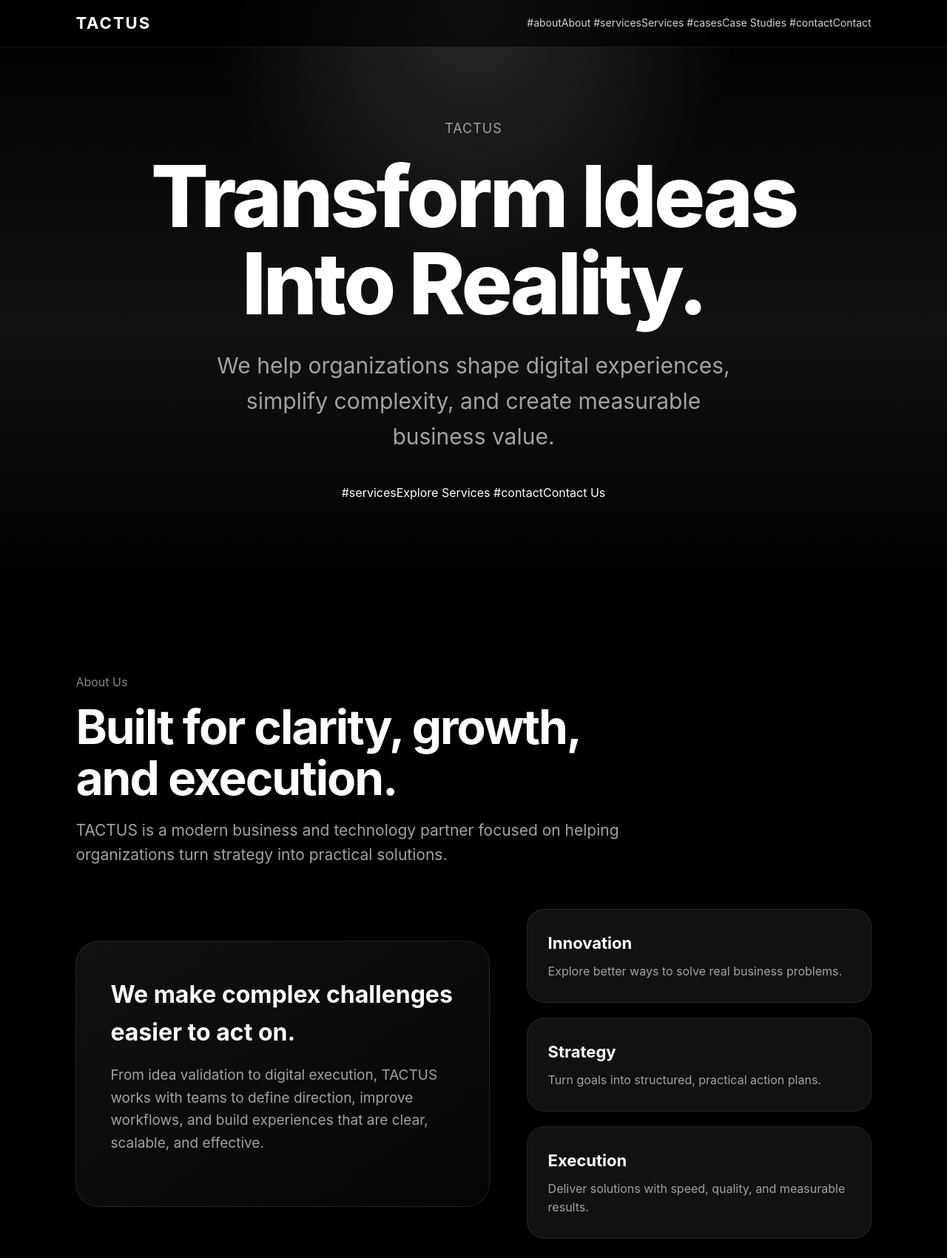
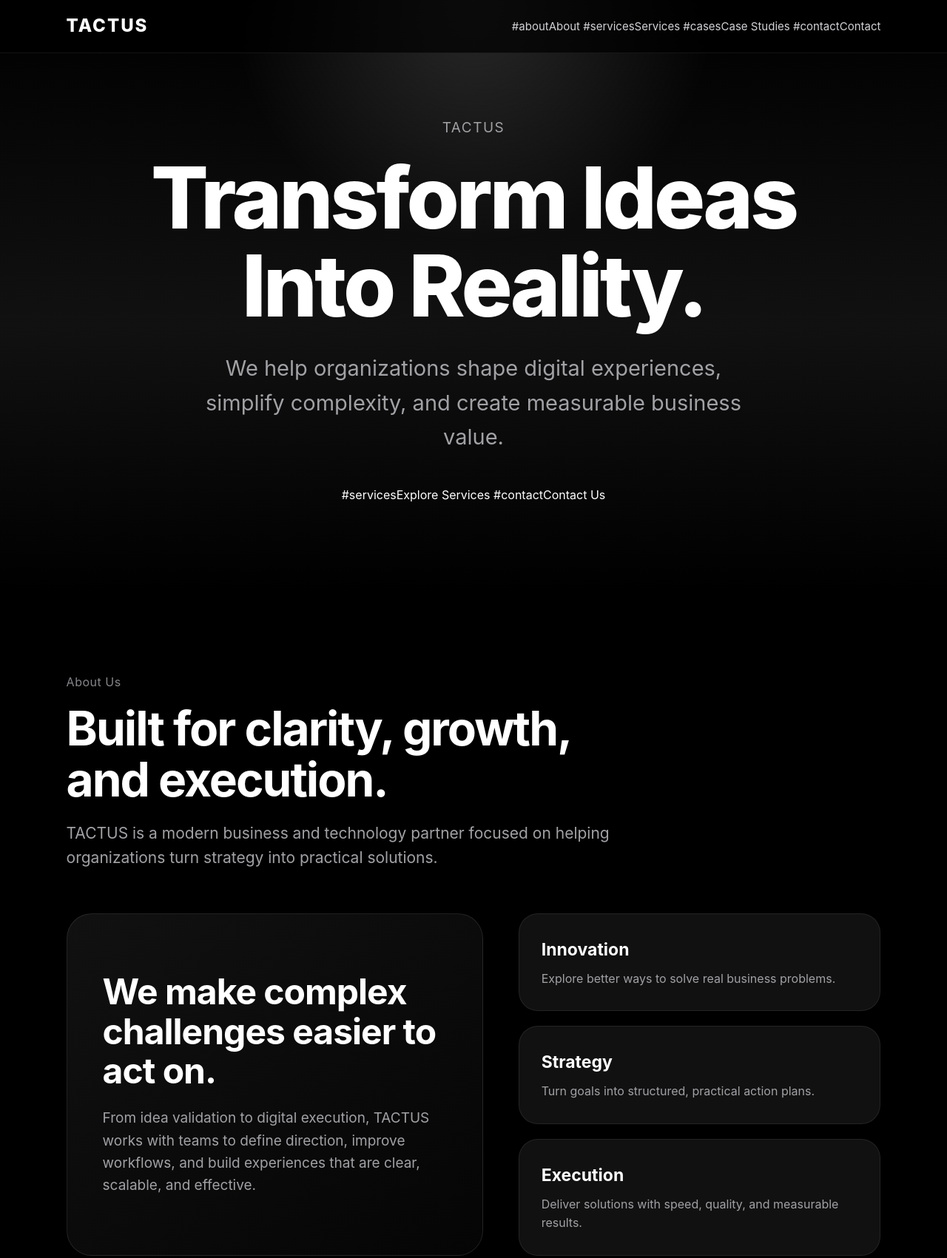
Before and after one commit to tactusofficial/tactusofficial.github.io, a plain HTML site: page index.html in a window 1280 px wide. Shown: the top 1701 px of the page at 74% size. Drawn offline with Linux system fonts and the light colour scheme.

Commit message:
Update index.html

```diff
--- a/index.html
+++ b/index.html
@@ -32,28 +32,30 @@
         nav {
             position: fixed;
             top: 0;
+            left: 0;
             width: 100%;
-            height: 64px;
-            padding: 0 8%;
+            height: 72px;
+            padding: 0 7%;
             display: flex;
             justify-content: space-between;
             align-items: center;
-            background: rgba(0, 0, 0, 0.65);
+            background: rgba(0, 0, 0, 0.72);
             backdrop-filter: blur(18px);
+            -webkit-backdrop-filter: blur(18px);
             z-index: 1000;
             border-bottom: 1px solid rgba(255, 255, 255, 0.08);
         }
 
         .logo {
-            font-size: 22px;
-            font-weight: 700;
+            font-size: 24px;
+            font-weight: 800;
             letter-spacing: 2px;
         }
 
         .nav-links {
             display: flex;
-            gap: 32px;
-            font-size: 14px;
+            gap: 34px;
+            font-size: 15px;
             color: #d2d2d7;
         }
 
@@ -62,18 +64,18 @@
         }
 
         .nav-links a:hover {
-            color: #fff;
+            color: #ffffff;
         }
 
         .hero {
             min-height: 100vh;
-            padding: 120px 8% 80px;
+            padding: 130px 7% 90px;
             display: flex;
             align-items: center;
             justify-content: center;
             text-align: center;
             background:
-                radial-gradient(circle at top, rgba(255,255,255,0.16), transparent 35%),
+                radial-gradient(circle at top center, rgba(255, 255, 255, 0.16), transparent 32%),
                 linear-gradient(180deg, #000 0%, #111 55%, #000 100%);
         }
 
@@ -83,32 +85,34 @@
 
         .eyebrow {
             color: #a1a1a6;
-            font-size: 18px;
-            margin-bottom: 18px;
-            letter-spacing: 1px;
+            font-size: 19px;
+            margin-bottom: 20px;
+            letter-spacing: 1.5px;
+            opacity: 0;
+            transform: translateY(30px);
             animation: fadeUp 1s ease forwards;
         }
 
         .hero h1 {
-            font-size: clamp(54px, 9vw, 118px);
-            line-height: 1.02;
-            font-weight: 800;
+            font-size: clamp(54px, 9vw, 116px);
+            line-height: 1.03;
+            font-weight: 850;
             letter-spacing: -4px;
-            margin-bottom: 28px;
+            margin-bottom: 30px;
             opacity: 0;
             transform: translateY(40px);
-            animation: fadeUp 1.2s ease forwards;
+            animation: fadeUp 1.1s ease forwards;
             animation-delay: 0.15s;
         }
 
         .hero p {
-            max-width: 720px;
-            margin: 0 auto 40px;
-            font-size: clamp(20px, 2.4vw, 30px);
+            max-width: 760px;
+            margin: 0 auto 42px;
+            font-size: clamp(20px, 2.3vw, 29px);
             color: #a1a1a6;
             opacity: 0;
             transform: translateY(40px);
-            animation: fadeUp 1.2s ease forwards;
+            animation: fadeUp 1.1s ease forwards;
             animation-delay: 0.35s;
         }
 
@@ -119,26 +123,27 @@
             flex-wrap: wrap;
             opacity: 0;
             transform: translateY(40px);
-            animation: fadeUp 1.2s ease forwards;
+            animation: fadeUp 1.1s ease forwards;
             animation-delay: 0.55s;
         }
 
         .btn {
-            padding: 14px 28px;
+            display: inline-block;
+            padding: 14px 30px;
             border-radius: 999px;
             font-size: 16px;
             transition: all 0.35s ease;
-            border: 1px solid rgba(255, 255, 255, 0.3);
+            border: 1px solid rgba(255, 255, 255, 0.32);
         }
 
         .btn-primary {
-            background: #fff;
-            color: #000;
+            background: #ffffff;
+            color: #000000;
         }
 
         .btn-secondary {
             background: transparent;
-            color: #fff;
+            color: #ffffff;
         }
 
         .btn:hover {
@@ -147,26 +152,27 @@
         }
 
         section {
-            padding: 110px 8%;
+            padding: 110px 7%;
         }
 
         .section-header {
-            max-width: 760px;
-            margin-bottom: 56px;
+            max-width: 800px;
+            margin-bottom: 58px;
         }
 
         .section-header span {
             display: block;
             color: #86868b;
-            margin-bottom: 12px;
+            margin-bottom: 14px;
             font-size: 16px;
+            letter-spacing: 0.5px;
         }
 
         .section-header h2 {
             font-size: clamp(38px, 5vw, 72px);
             line-height: 1.08;
             letter-spacing: -2px;
-            margin-bottom: 20px;
+            margin-bottom: 22px;
         }
 
         .section-header p {
@@ -176,22 +182,27 @@
 
         .about-grid {
             display: grid;
-            grid-template-columns: 1.2fr 1fr;
-            gap: 50px;
-            align-items: center;
+            grid-template-columns: 1.15fr 1fr;
+            gap: 48px;
+            align-items: stretch;
         }
 
         .about-card {
-            background: linear-gradient(145deg, #111, #050505);
+            background: linear-gradient(145deg, #111111, #050505);
             border: 1px solid rgba(255, 255, 255, 0.1);
-            border-radius: 32px;
-            padding: 46px;
-            min-height: 360px;
+            border-radius: 34px;
+            padding: 48px;
+            min-height: 380px;
+            display: flex;
+            flex-direction: column;
+            justify-content: center;
         }
 
         .about-card h3 {
-            font-size: 32px;
-            margin-bottom: 18px;
+            font-size: clamp(30px, 4vw, 48px);
+            line-height: 1.12;
+            margin-bottom: 22px;
+            letter-spacing: -1px;
         }
 
         .about-card p {
@@ -205,19 +216,26 @@
         }
 
         .point {
-            padding: 28px;
-            background: #111;
-            border-radius: 24px;
+            padding: 30px;
+            background: #111111;
+            border-radius: 26px;
             border: 1px solid rgba(255, 255, 255, 0.08);
+            transition: all 0.35s ease;
+        }
+
+        .point:hover {
+            transform: translateY(-6px);
+            background: #181818;
         }
 
         .point h4 {
-            font-size: 22px;
+            font-size: 23px;
             margin-bottom: 8px;
         }
 
         .point p {
             color: #a1a1a6;
+            font-size: 16px;
         }
 
         .cards {
@@ -227,12 +245,12 @@
         }
 
         .card {
-            min-height: 260px;
+            min-height: 270px;
             padding: 34px;
-            background: #111;
-            border-radius: 28px;
+            background: #111111;
+            border-radius: 30px;
             border: 1px solid rgba(255, 255, 255, 0.08);
-            transition: all 0.4s ease;
+            transition: all 0.42s ease;
         }
 
         .card:hover {
@@ -244,13 +262,13 @@
         .card .number {
             color: #86868b;
             font-size: 14px;
-            margin-bottom: 28px;
+            margin-bottom: 30px;
         }
 
         .card h3 {
             font-size: 26px;
+            line-height: 1.2;
             margin-bottom: 16px;
-            line-height: 1.2;
         }
 
         .card p {
@@ -265,31 +283,34 @@
         }
 
         .case {
-            min-height: 340px;
-            padding: 34px;
-            border-radius: 32px;
+            min-height: 350px;
+            padding: 36px;
+            border-radius: 34px;
             background:
-                linear-gradient(180deg, rgba(255,255,255,0.10), rgba(255,255,255,0.02)),
-                #111;
-            border: 1px solid rgba(255,255,255,0.1);
+                linear-gradient(180deg, rgba(255, 255, 255, 0.1), rgba(255, 255, 255, 0.02)),
+                #111111;
+            border: 1px solid rgba(255, 255, 255, 0.1);
             display: flex;
             flex-direction: column;
             justify-content: space-between;
-            transition: all 0.4s ease;
+            transition: all 0.42s ease;
         }
 
         .case:hover {
             transform: scale(1.03);
+            border-color: rgba(255, 255, 255, 0.24);
         }
 
         .case small {
             color: #86868b;
+            font-size: 14px;
         }
 
         .case h3 {
             font-size: 30px;
             line-height: 1.15;
-            margin-bottom: 16px;
+            margin: 18px 0 16px;
+            letter-spacing: -0.6px;
         }
 
         .case p {
@@ -300,33 +321,35 @@
         .contact {
             text-align: center;
             background:
-                radial-gradient(circle at center, rgba(255,255,255,0.14), transparent 34%),
-                #000;
+                radial-gradient(circle at center, rgba(255, 255, 255, 0.14), transparent 34%),
+                #000000;
         }
 
         .contact h2 {
             font-size: clamp(42px, 6vw, 82px);
             letter-spacing: -2px;
             margin-bottom: 24px;
+            line-height: 1.08;
         }
 
         .contact p {
-            max-width: 640px;
-            margin: 0 auto 36px;
+            max-width: 680px;
+            margin: 0 auto 38px;
             color: #a1a1a6;
             font-size: 22px;
         }
 
         .contact-info {
-            margin-top: 42px;
+            margin-top: 44px;
             color: #d2d2d7;
             line-height: 2;
+            font-size: 16px;
         }
 
         footer {
-            padding: 40px 8%;
+            padding: 42px 7%;
             color: #86868b;
-            border-top: 1px solid rgba(255,255,255,0.08);
+            border-top: 1px solid rgba(255, 255, 255, 0.08);
             display: flex;
             justify-content: space-between;
             flex-wrap: wrap;
@@ -336,8 +359,8 @@
 
         .fade-in {
             opacity: 0;
-            transform: translateY(50px);
-            transition: all 1s ease;
+            transform: translateY(52px);
+            transition: opacity 1s ease, transform 1s ease;
         }
 
         .fade-in.show {
@@ -357,7 +380,7 @@
             }
         }
 
-        @media (max-width: 1024px) {
+        @media (max-width: 1100px) {
             .cards {
                 grid-template-columns: repeat(2, 1fr);
             }
@@ -374,6 +397,11 @@
         @media (max-width: 768px) {
             nav {
                 padding: 0 6%;
+                height: 66px;
+            }
+
+            .logo {
+                font-size: 21px;
             }
 
             .nav-links {
@@ -381,23 +409,28 @@
             }
 
             .hero {
-                padding: 110px 6% 70px;
+                padding: 118px 6% 76px;
+            }
+
+            .hero h1 {
+                letter-spacing: -2px;
             }
 
             section {
-                padding: 80px 6%;
+                padding: 82px 6%;
             }
 
             .cards {
                 grid-template-columns: 1fr;
             }
 
-            .hero h1 {
-                letter-spacing: -2px;
+            .about-card {
+                padding: 34px;
+                min-height: auto;
             }
 
-            .about-card {
-                padding: 32px;
+            .case {
+                min-height: 300px;
             }
 
             footer {
@@ -411,6 +444,7 @@
 
     <nav>
         <div class="logo">TACTUS</div>
+
         <div class="nav-links">
             #aboutAbout</a>
             #servicesServices</a>
@@ -422,7 +456,9 @@
     <header class="hero">
         <div class="hero-content">
             <div class="eyebrow">TACTUS</div>
+
             <h1>Transform Ideas Into Reality.</h1>
+
             <p>
                 We help organizations shape digital experiences,
                 simplify complexity, and create measurable business value.
@@ -537,6 +573,7 @@
                         Improved internal collaboration and reduced operational complexity.
                     </p>
                 </div>
+
                 <small>Efficiency Improvement</small>
             </div>
 
@@ -548,6 +585,7 @@
                         Created a more intuitive experience to improve engagement and retention.
                     </p>
                 </div>
+
                 <small>Experience Design</small>
             </div>
 
@@ -559,6 +597,7 @@
                         Delivered measurable improvements in productivity and service quality.
                     </p>
                 </div>
+
                 <small>Performance Growth</small>
             </div>
         </div>
@@ -566,6 +605,7 @@
 
     <section id="contact" class="contact fade-in">
         <h2>Let's work together.</h2>
+
         <p>
             Interested in learning how TACTUS can support your organization?
             We would love to hear from you.
@@ -586,8 +626,8 @@
     </footer>
 
     <script>
-        const observer = new IntersectionObserver(entries => {
-            entries.forEach(entry => {
+        const observer = new IntersectionObserver(function(entries) {
+            entries.forEach(function(entry) {
                 if (entry.isIntersecting) {
                     entry.target.classList.add("show");
                 }
@@ -596,7 +636,7 @@
             threshold: 0.15
         });
 
-        document.querySelectorAll(".fade-in").forEach(element => {
+        document.querySelectorAll(".fade-in").forEach(function(element) {
             observer.observe(element);
         });
     </script>
```
